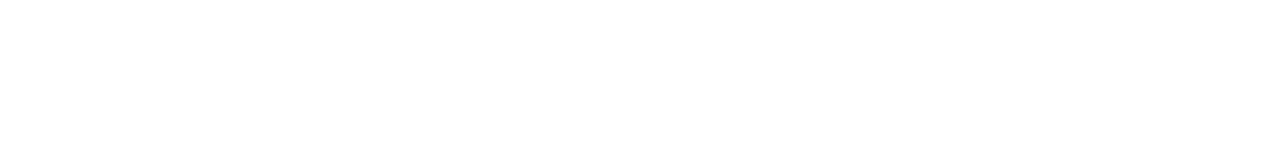
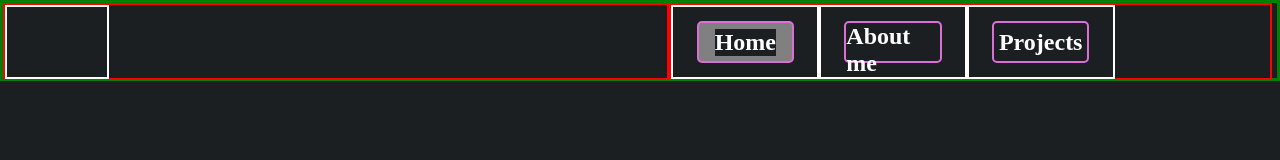
Before and after one commit to Mete2004/Eind-Examen1-, a plain HTML site: page main-home.html in a window 1280 px wide. Drawn offline with Linux system fonts and the light colour scheme.

Commit message:
navigatiebestuur aangemaakt.

```diff
--- /dev/null
+++ b/main-home.css
@@ -0,0 +1,78 @@
+*{
+    margin: 0;
+    padding: 0;
+    background: #1b1f22;
+}
+
+header{
+    height: 75px;
+    border: 3px solid green;
+}
+
+.logo-outer-div{
+    border: 2px solid red;
+    height: 73px;
+    width: 52%;
+    float: left;
+}
+
+.logo-inner-div{
+    border: 2px solid white;
+    height: 70px;
+    width: 100px;
+    display: grid;
+    place-items: center;
+}
+
+.buttons-outer-div{
+    border: 2px solid red;
+    height: 73px;
+    width: 47%;
+    float: left;
+}
+
+.buttons-inner-div{
+    border: 2px solid white;
+    height: 70px;
+    width: 24%;
+    float: left;
+    display: grid;
+    place-items: center;
+}
+
+.button{
+    border: 2px solid orchid;
+    height: 55%;
+    width: 65%;
+    display: grid;
+    place-items: center;
+    border-radius: 5px;
+}
+
+.button h2{
+    color: white;
+    background: none;
+}
+
+.h-button{
+    border: 2px solid orchid;
+    height: 55%;
+    width: 65%;
+    background: grey;
+    display: grid;
+    place-items: center;
+    border-radius: 5px;
+}
+
+a{
+    text-decoration: none;
+    background: none;
+}
+
+.h-button h2{
+    color: white;
+}
+
+.button:hover h2 {
+    color:grey; /* Nieuwe kleur wanneer er overheen wordt gehoverd */
+}
--- a/main-home.html
+++ b/main-home.html
@@ -4,8 +4,35 @@
     <meta charset="UTF-8">
     <meta name="viewport" content="width=device-width, initial-scale=1.0">
     <title>Home page</title>
+    <link rel="stylesheet" href="main-home.css">
 </head>
 <body>
 
+    <header>
+        <div class="logo-outer-div">
+            <div class="logo-inner-div">
+                <div class="logo">
+                </div>
+            </div>
+        </div>
+        <div class="buttons-outer-div">
+            <div class="buttons-inner-div">
+                <div class="h-button">
+                        <h2 class="home-button">Home</h2>
+                </div>
+            </div>
+            <div class="buttons-inner-div">
+                <div class="button">
+                        <h2 class="aboutme-button">About me</h2>
+                </div>
+            </div>
+            <div class="buttons-inner-div">
+                <div class="button">
+                        <h2 class="projects-button">Projects</h2>
+                </div>
+            </div>
+        </div>
+    </header>
+
 </body>
 </html>
```
